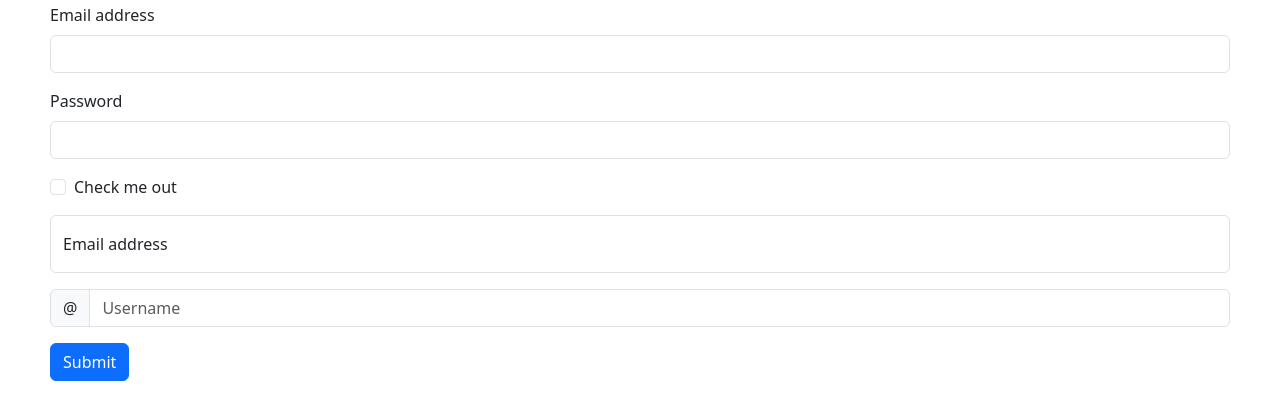
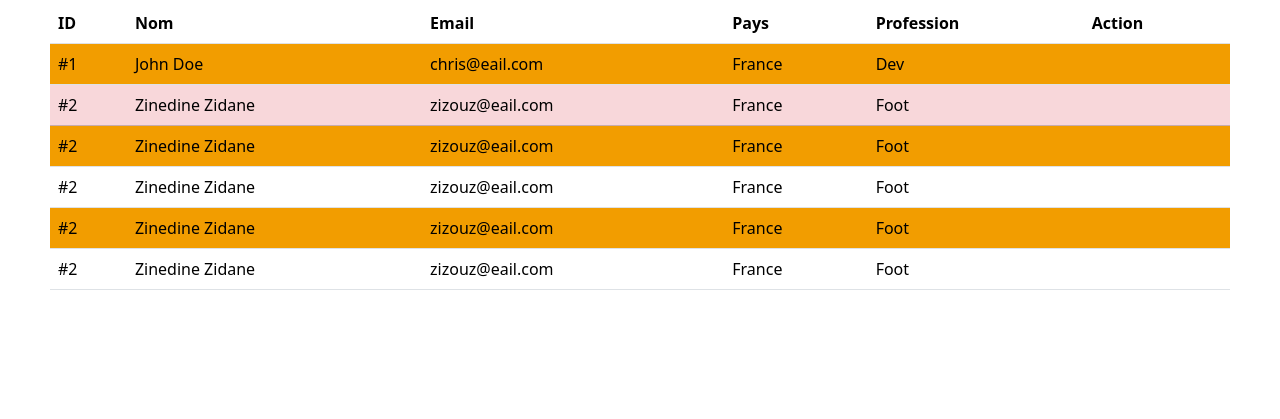
Before and after one commit to DPOsengo/bootstrap-module, a plain HTML site: page index.html in a window 1280 px wide. Shown: the part 103-522 px from the top of the page. Drawn offline with nearby package versions, Linux system fonts and the light colour scheme.

Commit message:
6.Bootstrap table

```diff
--- a/index.html
+++ b/index.html
@@ -14,52 +14,67 @@
   </head>
   <body>
     <h1>Créer votre compte</h1>
-    <form>
-      <div class="mb-3">
-        <label for="exampleInputEmail1" class="form-label">Email address</label>
-        <input
-          type="email"
-          class="form-control"
-          id="exampleInputEmail1"
-          aria-describedby="emailHelp"
-        />
-        <!-- <div id="emailHelp" class="form-text">
-          We'll never share your email with anyone else.
-        </div> -->
-      </div>
-      <div class="mb-3">
-        <label for="exampleInputPassword1" class="form-label">Password</label>
-        <input
-          type="password"
-          class="form-control"
-          id="exampleInputPassword1"
-        />
-      </div>
-      <div class="mb-3 form-check">
-        <input type="checkbox" class="form-check-input" id="exampleCheck1" />
-        <label class="form-check-label" for="exampleCheck1">Check me out</label>
-      </div>
-      <div class="form-floating mb-3">
-        <input
-          type="email"
-          class="form-control"
-          id="floatingInput"
-          placeholder="name@example.com"
-        />
-        <label for="floatingInput">Email address</label>
-      </div>
-      <div class="input-group mb-3">
-        <span class="input-group-text" id="basic-addon1">@</span>
-        <input
-          type="text"
-          class="form-control"
-          placeholder="Username"
-          aria-label="Username"
-          aria-describedby="basic-addon1"
-        />
-      </div>
-
-      <button type="submit" class="btn btn-primary">Submit</button>
-    </form>
+    <table class="table table-hover table-striped">
+      <thead>
+        <tr>
+          <th>ID</th>
+          <th>Nom</th>
+          <th>Email</th>
+          <th>Pays</th>
+          <th>Profession</th>
+          <th>Action</th>
+        </tr>
+      </thead>
+      <tbody>
+        <tr>
+          <td>#1</td>
+          <td>John Doe</td>
+          <td>chris@eail.com</td>
+          <td>France</td>
+          <td>Dev</td>
+          <td></td>
+        </tr>
+        <tr class="table-danger">
+          <td>#2</td>
+          <td>Zinedine Zidane</td>
+          <td>zizouz@eail.com</td>
+          <td>France</td>
+          <td>Foot</td>
+          <td></td>
+        </tr>
+        <tr>
+          <td>#2</td>
+          <td>Zinedine Zidane</td>
+          <td>zizouz@eail.com</td>
+          <td>France</td>
+          <td>Foot</td>
+          <td></td>
+        </tr>
+        <tr>
+          <td>#2</td>
+          <td>Zinedine Zidane</td>
+          <td>zizouz@eail.com</td>
+          <td>France</td>
+          <td>Foot</td>
+          <td></td>
+        </tr>
+        <tr>
+          <td>#2</td>
+          <td>Zinedine Zidane</td>
+          <td>zizouz@eail.com</td>
+          <td>France</td>
+          <td>Foot</td>
+          <td></td>
+        </tr>
+        <tr>
+          <td>#2</td>
+          <td>Zinedine Zidane</td>
+          <td>zizouz@eail.com</td>
+          <td>France</td>
+          <td>Foot</td>
+          <td></td>
+        </tr>
+      </tbody>
+    </table>
   </body>
 </html>
--- a/style.css
+++ b/style.css
@@ -1,3 +1,8 @@
 body {
   padding: 50px;
 }
+
+/* Surchager un sélecteur de Bootstrap */
+.table-striped > tbody > tr:nth-of-type(2n + 1) > * {
+  background: orange;
+}
```
